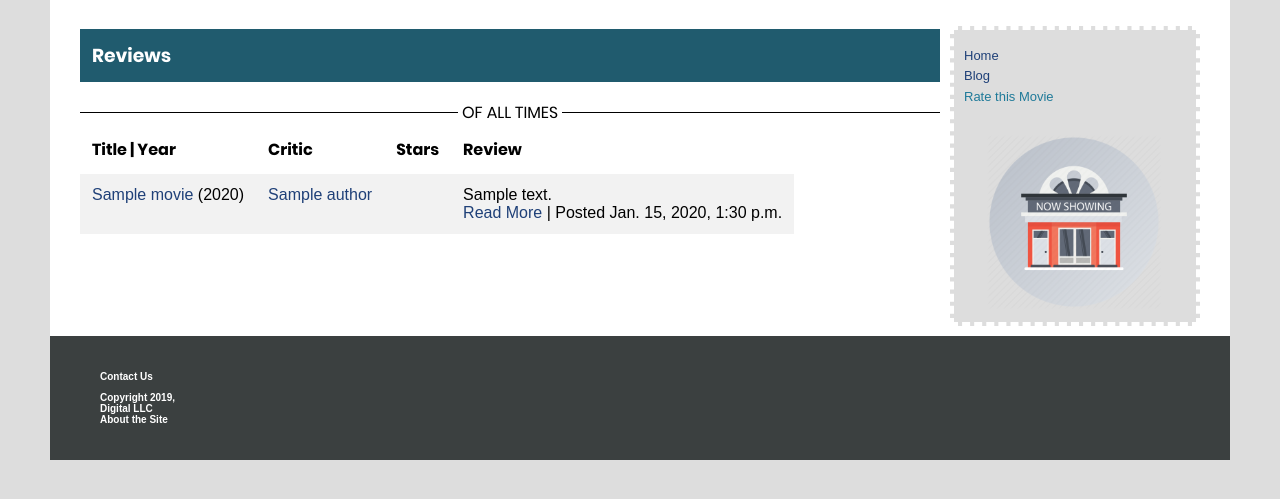
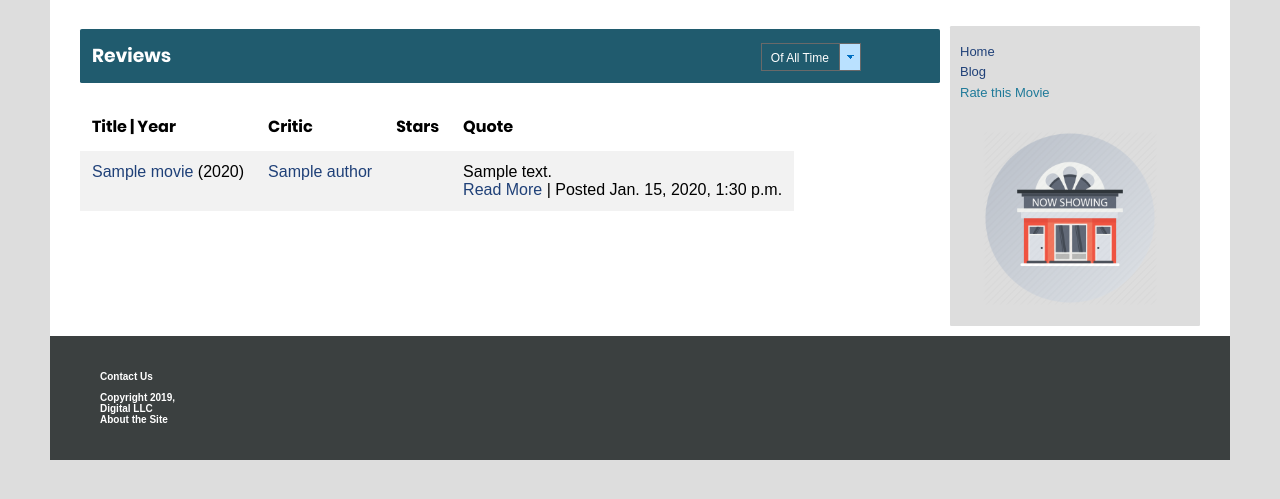
Before and after one commit to amoo-milad/runaway, a Django app: page /critic/reviews/ in a window 1280 px wide. Shown: the part 107-606 px from the top of the page. Run offline with Django 3.2, Linux system fonts and the light colour scheme; tables that the repository leaves empty hold one stand-in row (values such as "Sample post").

Commit message:
added button and removed some trash

```diff
--- a/critic/models.py
+++ b/critic/models.py
@@ -55,11 +55,6 @@ class Movie(models.Model):
     def stars(self):
         return int(self.average_rating)
 
-    def ranking(self, average_rating):
-        listi = average_rating
-        return listi
-
-
     def update_rate(self, rate):
         if rate == 1:
             self.rate1 += 1
@@ -73,8 +68,7 @@ class Movie(models.Model):
             self.rate5 += 1
         # field = f'rate{rate}'
         # setattr(self, field, getattr(self, field) + 1)
-        self.rank = self.average_rating
-        self.ranking(self.average_rating)
+        self.rank = - self.average_rating
 
     def __str__(self):
         return self.title
@@ -114,9 +108,9 @@ class Review(models.Model):
     def stars(self):
         return self.movie_rating / 20.0
 
-    @property
-    def star_string(self):
-        return '★' * (self.movie_rating // 20)
+    # @property
+    # def star_string(self):
+    #     return '★' * (self.movie_rating // 20)
 
     def __str__(self):
         return self.title
--- a/critic/static/critic/base.css
+++ b/critic/static/critic/base.css
@@ -8,7 +8,7 @@ body {
   font-family: sans-serif;
 }
 
-h1, h2, h3, h4, th, .separator {
+h1, h2, h3, h4, th {
   font-family: "Poppins", sans-serif;
 }
 
@@ -31,34 +31,19 @@ a:hover {
 }
 
 .headshot {
+  border-radius: 0.1em;
   background-color: #205b6e;
   color: #fff;
   padding: 12px;
   min-width: 200px;
   line-height: 29px;
   display: flex;
-  /*margin-right: 270px;*/
 }
 
-#starry {
-  padding: 3px;
-  margin-top: 10px;
+.eighty {
+  width: 80%;
+}
 
-  /*border: 1px dashed red;*/
-  /*margin: 0px;*/
-  /*padding: 0px;*/
-  align-items: center;
-  background: #333;
-  /*background-color: #205b6e;*/
-
-  /*background: #ddd;*/
-  color: gold;
-  display: flex;
-  /*font-size: 150px;*/
-  /*height: 100vh;*/
-  justify-content: center;
-  /*float: right;*/
-}
 
 #now-showing {
   /*background-color: #205b6e;*/
@@ -66,6 +51,45 @@ a:hover {
   margin: 0px 20px;
   width: 200px;
 }
+
+
+/************* Select Button **************/
+  .custom-select {
+  /*--radius: 0.2em;*/
+  --baseFg: dimgray;
+  --accentFg: #006fc2;
+  --accentBg: #bae1ff;
+}
+
+select {
+  font: 400 12px/1.3 sans-serif;
+  -webkit-appearance: none;
+  appearance: none;
+  /*color: var(--baseFg);*/
+  color: #fff;
+  border: 1px solid var(--baseFg);
+  line-height: 1;
+  outline: 0;
+  padding: 0.65em 2.5em 0.55em 0.75em;
+  border-radius: var(--radius);
+  background-color: var(--baseBg);
+  background-image: linear-gradient(var(--baseFg), var(--baseFg)),
+    linear-gradient(-135deg, transparent 50%, var(--accentBg) 50%),
+    linear-gradient(-225deg, transparent 50%, var(--accentBg) 50%),
+    linear-gradient(var(--accentBg) 42%, var(--accentFg) 42%);
+  background-repeat: no-repeat, no-repeat, no-repeat, no-repeat;
+  background-size: 1px 100%, 20px 22px, 20px 22px, 20px 100%;
+  background-position: right 20px center, right bottom, right bottom, right bottom;
+}
+
+select:hover {
+  background-image: linear-gradient(var(--accentFg), var(--accentFg)),
+    linear-gradient(-135deg, transparent 50%, var(--accentFg) 50%),
+    linear-gradient(-225deg, transparent 50%, var(--accentFg) 50%),
+    linear-gradient(var(--accentFg) 42%, var(--accentBg) 42%);
+}
+/********** End of Select Button ***********/
+
 
 
 /************** TABLE *****************/
@@ -196,37 +220,16 @@ aside h4 {
 }
 
 #sidebar {
+  border-radius: 0.1em;
   float: right;
   height: 300px;
   margin-top: 16px;
   margin-left: 10px;
   color: #1f7a99;
   bottom: 100px;
-  border: 4px dashed #fff;
+  /*border: 4px dashed #fff;*/
 }
 /************ End of ASIDE **********/
-
-
-
-/************ SEPARATOR **********/
-.separator {
-    display: flex;
-    align-items: center;
-    text-align: center;
-}
-.separator::before, .separator::after {
-    content: '';
-    flex: 1;
-    border-bottom: 1px solid #000;
-}
-.separator::before {
-    margin-right: .25em;
-    padding-right: -200px;
-}
-.separator::after {
-    margin-left: .25em;
-}
-/********* End of SEPARATOR *******/
 
 
 
--- a/critic/static/critic/reviews.css
+++ b/critic/static/critic/reviews.css
@@ -1,15 +1,11 @@
 
 .stars {
-  /*background-color: yellow;*/
-  /*border: 1px dashed blue;*/
-  /*float: left;*/
   display: inline-block;
   white-space: nowrap;
 }
 
 .rating {
   color: #000;
-    /*color: gold;*/
   unicode-bidi: bidi-override;
   direction: rtl;
 }
@@ -23,38 +19,6 @@
    content: "\2605";
    position: absolute;
 }
-
-
-.rating2 span:last-child {
-  /*background-color: yellow;*/
-  /*opacity: 0.3;*/
-   /*content: "\2605";*/
-   /*position: absolute;*/
-}
-
-
-
-/*
-.stars2 {
-  border: 1px dashed blue;
-  display: inline-block;
-  white-space: nowrap;
-}
-.rating2 {
-  unicode-bidi: bidi-override;
-  direction: rtl;
-}
-.rating2 > span {
-  display: inline-block;
-  position: relative;
-  width: 1.1em;
-}
-.rating2 > span:hover:before,
-.rating2 > span:hover ~ span:before {
-   content: "\2605";
-   position: absolute;
-}
-*/
 
 /************** MEDIA *************/
 @media screen and (max-width: 780px) { /*lightblue*/
--- a/critic/templates/critic/reviews.html
+++ b/critic/templates/critic/reviews.html
@@ -11,9 +11,18 @@
 
 {% block content %}
 
-<h3 class="headshot">Reviews</h3>
-
-<div class="separator">OF ALL TIMES</div>
+<h3 class="headshot">
+    <div class="eighty">
+        Reviews
+    </div>
+    <div class="custom-select">
+      <select>
+        <option value="1">Of All Time</option>
+        <option value="2">Latest</option>
+        <option value="3">Oldest</option>
+      </select>
+    </div>
+</h3>
 
 
 <script>
@@ -43,21 +52,21 @@
         <th>Title | Year</th>
         <th>Critic</th>
         <th>Stars</th>
-        <th>Review</th>
+        <th>Quote</th>
     </tr>
 
 
-{% if all_review_list %}
-    {% for review in all_review_list %}
+    {% if all_reviews_list %}
+        {% for review in all_reviews_list %}
             <tr>
                 <td><a href="{% url 'critic:review' review.id %}">{{ review.movie.title }}</a> ({{review.movie.year}})</td>
 
                 <td><a href="{% url 'critic:author' review.author.id %}">{{ review.author }}</a></td>
 
                 <td>
-                <div class="stars2">
-                    <div class="rating2">
-                        <span>{% for star in review.id|get_stars %}★{% endfor %}</span>
+                    <div class="stars">
+                        <div>
+                            <span>{% for star in review.stars|times %}★{% endfor %}</span>
                         </div>
                     </div>
                 </td>
@@ -68,12 +77,11 @@
             </tr>
         {% endfor %}
     {% else %}
-    <h3> no 'all_review_list' found! </h3>
+        <h3> no 'all_reviews_list' found! </h3>
     {% endif %}
 
 </table>
 
 {% if error_message %}<p><strong>{{ error_message }}</strong></p>{% endif %}
 
-
 {% endblock content %}
--- a/critic/templatetags/critic_extras.py
+++ b/critic/templatetags/critic_extras.py
@@ -1,9 +1,8 @@
 from django import template
 register = template.Library()
 
-from django.shortcuts import get_object_or_404
-from ..models import Review
-
+# from django.shortcuts import get_object_or_404
+# from ..models import Review
 
 
 @register.filter
@@ -11,12 +10,18 @@ def times(count):
     return range(int(count))
 
 
-@register.filter
-def star_times(count):
-    return range(int(count // 20))
+# @register.filter
+# def star_times(movie_rating):
+#     '''
+#     {% for item in review.movie_rating|star_times %}
+#     '''
+#     return range(int(movie_rating // 20))
 
 
-@register.filter
-def get_stars(review_id):
-    review = get_object_or_404(Review, pk=review_id)
-    return range(int(review.movie_rating // 20))
+# @register.filter
+# def get_stars(review_id):
+#     '''
+#     {% for star in review.id|get_stars %}
+#     '''
+#     review = get_object_or_404(Review, pk=review_id)
+#     return range(int(review.movie_rating // 20))
--- a/critic/views.py
+++ b/critic/views.py
@@ -73,32 +73,32 @@ def vote(request, question_id):
 
 
 def reviews(request):
-    all_review_list = Review.objects.order_by('-pub_date')
+    all_reviews_list = Review.objects.order_by('-pub_date')
     context = {
-        'all_review_list': all_review_list,
+        'all_reviews_list': all_reviews_list,
     }
     # context = {
-    #     'all_review_list': [{
+    #     'all_reviews_list': [{
     #         'id': review.id,
     #         'movie': review.movie,
     #         'movie': review.movie,
     #         # ...
     #         'point': review.movie_rating / 20.0
-    #     } for review in all_review_list],
+    #     } for review in all_reviews_list],
     # }
     return render(request, 'critic/reviews.html', context)
 
 
 def authors(request):
-    all_critics_list = Author.objects.all()
+    all_authors_list = Author.objects.all()
     context = {
-        'all_critics_list': all_critics_list,
+        'all_authors_list': all_authors_list,
     }
-    return render(request, 'critic/all-critics.html', context)
+    return render(request, 'critic/authors.html', context)
 
 
 def movies(request):
-    all_movies_list = Movie.objects.all().order_by('-rank')
+    all_movies_list = Movie.objects.all().order_by('rank')
     print('1- in movies')
     print('all_movies_list: ')
     print(all_movies_list)
```
Also changed, not shown: critic/templates/critic/author.html (+13 -11 lines), critic/templates/critic/authors.html (+2 -5 lines), critic/templates/critic/index.html (+26 -3 lines), critic/templates/critic/movies.html (+12 -22 lines). Lines whose indentation alone changed are shown as unchanged.
